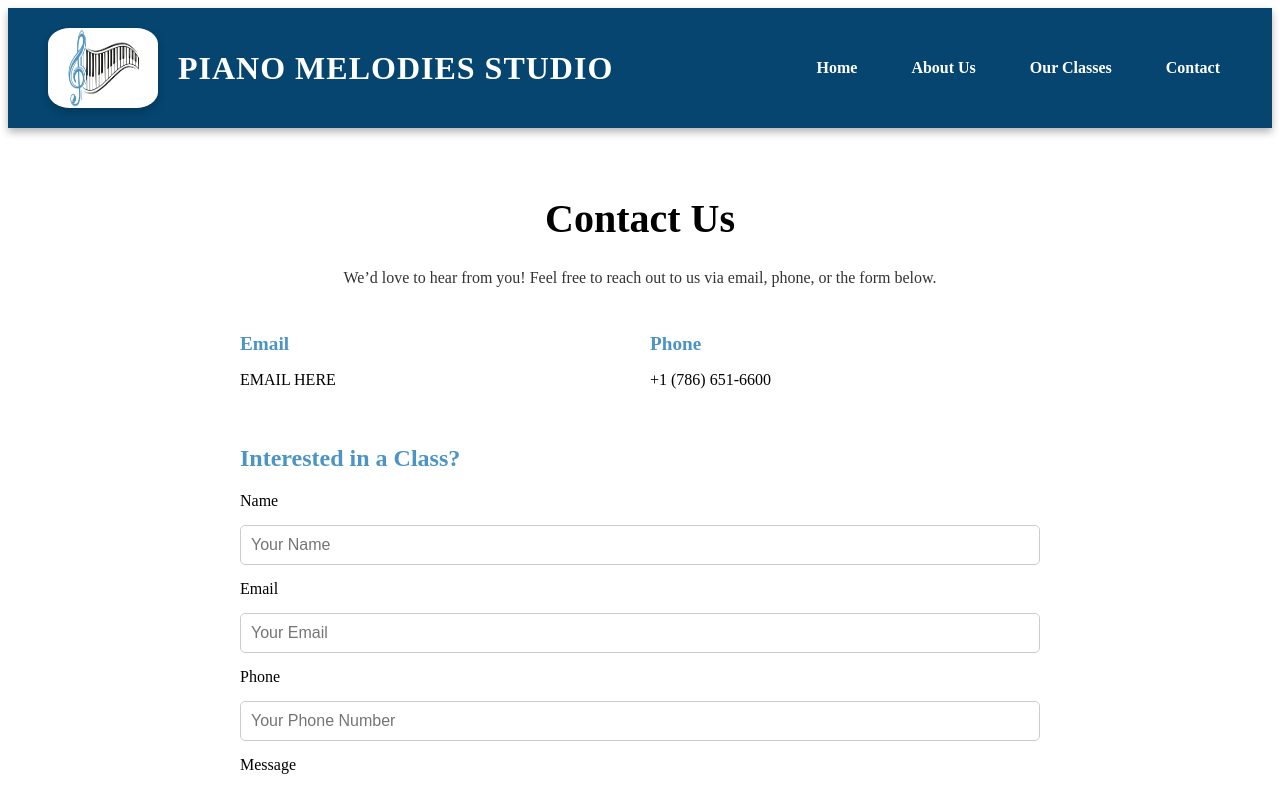
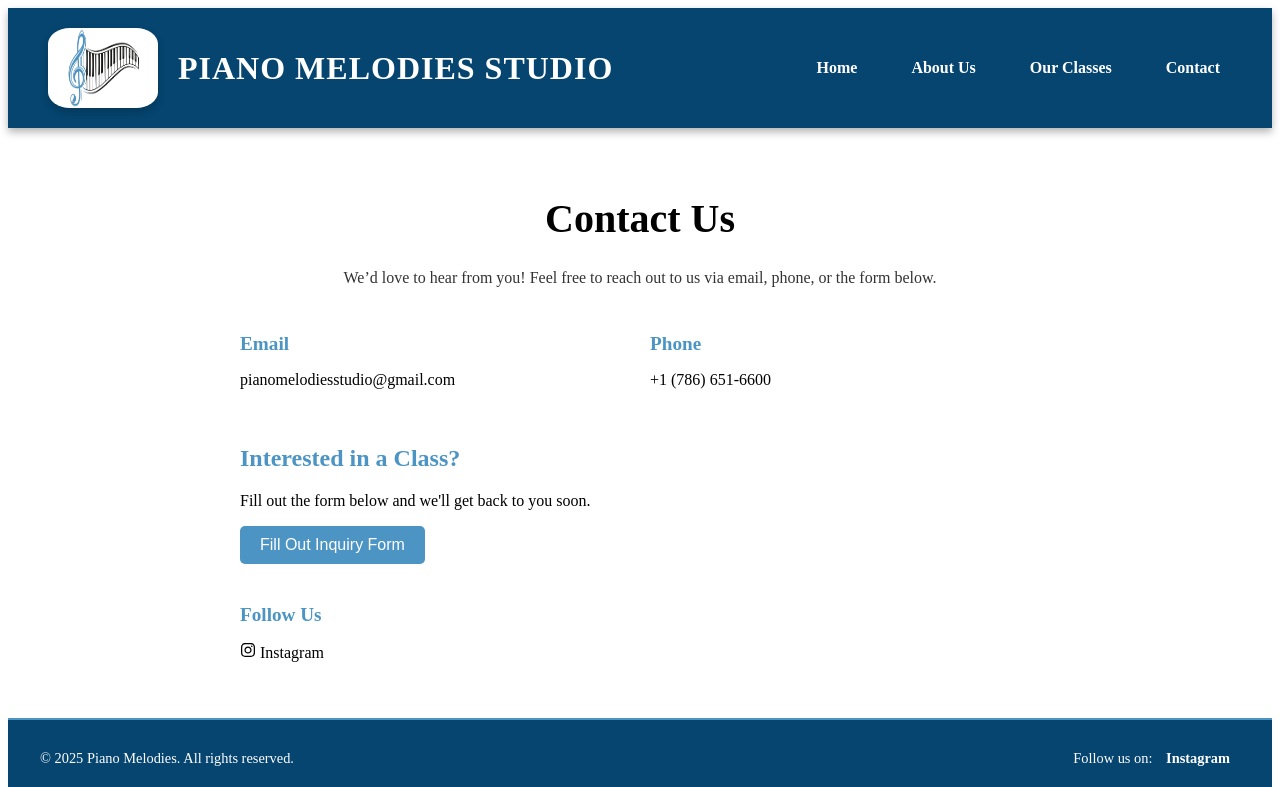
Before and after one commit to Patxi25/piano-melodies, a Next.js app: page /contact in a window 1280 px wide. Shown: the top 787 px of the page. Built offline with nearby package versions, Linux system fonts and the light colour scheme.

Commit message:
Removing the form and using the button component to link to a google form

```diff
--- a/src/app/components/button/index.tsx
+++ b/src/app/components/button/index.tsx
@@ -1,3 +1,5 @@
+'use client';
+
 import React from "react";
 import styles from "./styles.module.css";
 
--- a/src/app/contact/page.tsx
+++ b/src/app/contact/page.tsx
@@ -1,3 +1,5 @@
+'use client';
+
 import { FaInstagram } from "react-icons/fa";
 import styles from "./styles.module.css";
 import Button from "../components/button";
@@ -14,8 +16,7 @@ const ContactPage: React.FC = () => (
       <div>
         <h2>Email</h2>
         <p>
-        {/* TODO: replace EMAIL HERE with the actual email address */}
-          <a href="mailto:EMAIL HERE">EMAIL HERE</a>
+          <a href="mailto:pianomelodiesstudio@gmail.com">pianomelodiesstudio@gmail.com</a>
         </p>
       </div>
       <div>
@@ -29,21 +30,15 @@ const ContactPage: React.FC = () => (
     {/* Contact Form */}
     <div className={styles.formContainer}>
       <h2>Interested in a Class?</h2>
-      <form className={styles.contactForm}>
-        <label htmlFor="name">Name</label>
-        <input type="text" id="name" name="name" placeholder="Your Name" required />
-
-        <label htmlFor="email">Email</label>
-        <input type="email" id="email" name="email" placeholder="Your Email" required />
-
-        <label htmlFor="phone">Phone</label>
-        <input type="tel" id="phone" name="phone" placeholder="Your Phone Number" />
-
-        <label htmlFor="message">Message</label>
-        <textarea id="message" name="message" rows={5} placeholder="Tell us about your interest in piano classes" required></textarea>
-
-        <Button type="submit">Send Message</Button>
-      </form>
+      <p>Fill out the form below and we'll get back to you soon.</p>
+      <div className={styles.formContainer}>
+        {/* TODO: Fix link */}
+      <Button
+          onClick={() => window.open('https://docs.google.com/forms/d/e/1FAIpQLSdagbhutWCwhnFpWNNuGhkcSsnRV5aEC_aA5z-cc7rCDXOYXw/viewform', '_blank')}
+        >
+          Fill Out Inquiry Form
+        </Button>
+      </div>
     </div>
 
     {/* Social Media Links */}
@@ -52,7 +47,7 @@ const ContactPage: React.FC = () => (
       <p>
         <FaInstagram className={styles.icon} />
         <a href="https://www.instagram.com/pianomelodies_studio/" target="_blank" rel="noopener noreferrer">
-          Instagram
+        &nbsp;Instagram
         </a>
       </p>
     </div>
--- a/src/app/contact/styles.module.css
+++ b/src/app/contact/styles.module.css
@@ -80,21 +80,6 @@
     border-radius: 5px;
   }
 
-  .contactForm button {
-    background: #4B94C3;
-    color: white;
-    font-size: 1rem;
-    border: none;
-    padding: 10px 20px;
-    border-radius: 5px;
-    cursor: pointer;
-    transition: background-color 0.3s ease-in-out;
-  }
-
-  .contactForm button:hover {
-    background: #26687e;
-  }
-
   .socialMedia {
     text-align: left;
   }
--- a/src/app/page.tsx
+++ b/src/app/page.tsx
@@ -1,6 +1,7 @@
 import Head from "next/head";
 import Image from 'next/image';
 import styles from './styles.module.css';
+import Button from "./components/button";
 
 const HomePage = () => (
   <div className={styles.container}>
@@ -21,7 +22,7 @@ const HomePage = () => (
             Scroll down and take a look through our site to see what we have to offer, and get in touch with questions.
           </p>
           <p>We offer classes for all levels, from beginners to advanced pianists.</p>
-          <button className={styles.ctaButton}>Join Our Classes</button>
+          <Button>Join Our Classes</Button>
         </div>
 
         <div className={styles.imageContainer}>
```
